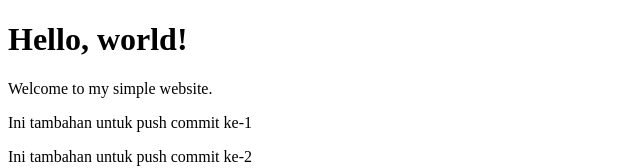
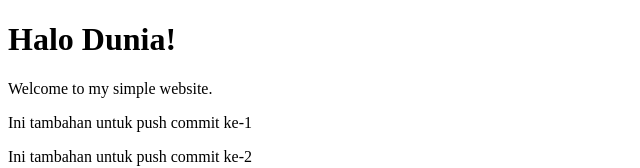
Before and after one commit to AveryAcee/commit, a plain HTML site: page index.html in a window 1280 px wide. Shown: the top 168 px of the page, without its empty margins (0-640 px from the left). Drawn offline with Linux system fonts and the light colour scheme.

Commit message:
Commit 5: Ubah judul

```diff
--- a/index.html
+++ b/index.html
@@ -5,7 +5,7 @@
     <title>My Project</title>
 </head>
 <body>
-    <h1>Hello, world!</h1>
+    <h1>Halo Dunia!</h1>
     <p>Welcome to my simple website.</p>
     <p>Ini tambahan untuk push commit ke-1</p>
     <p>Ini tambahan untuk push commit ke-2</p>
```
